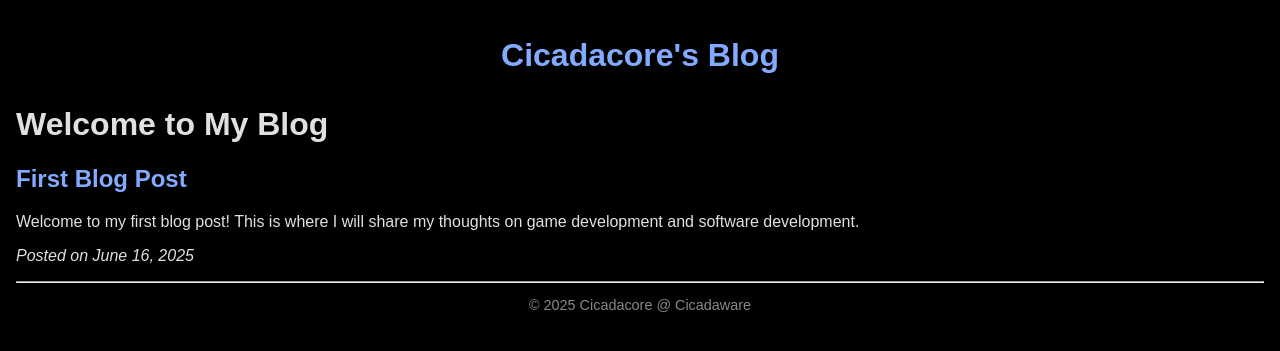
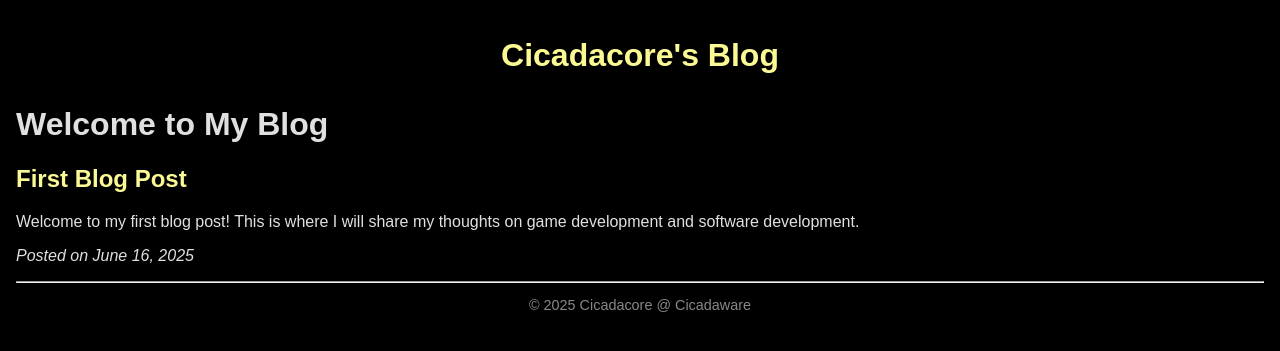
Before and after one commit to Cicadaware/cicadaware.github.io, a Jekyll site: the page built from index.md, in a window 1280 px wide. Shown: the top 351 px of the page. Built offline with Jekyll 4.4.1, drawn with Linux system fonts in a browser that asks for light colours.

Commit message:
color changes: blue -> yellow

```diff
--- a/assets/css/style.css
+++ b/assets/css/style.css
@@ -7,7 +7,7 @@ body {
 }
 
 a {
-  color: #82aaff;
+  color: #fbf993;
   text-decoration: none;
 }
 
```
